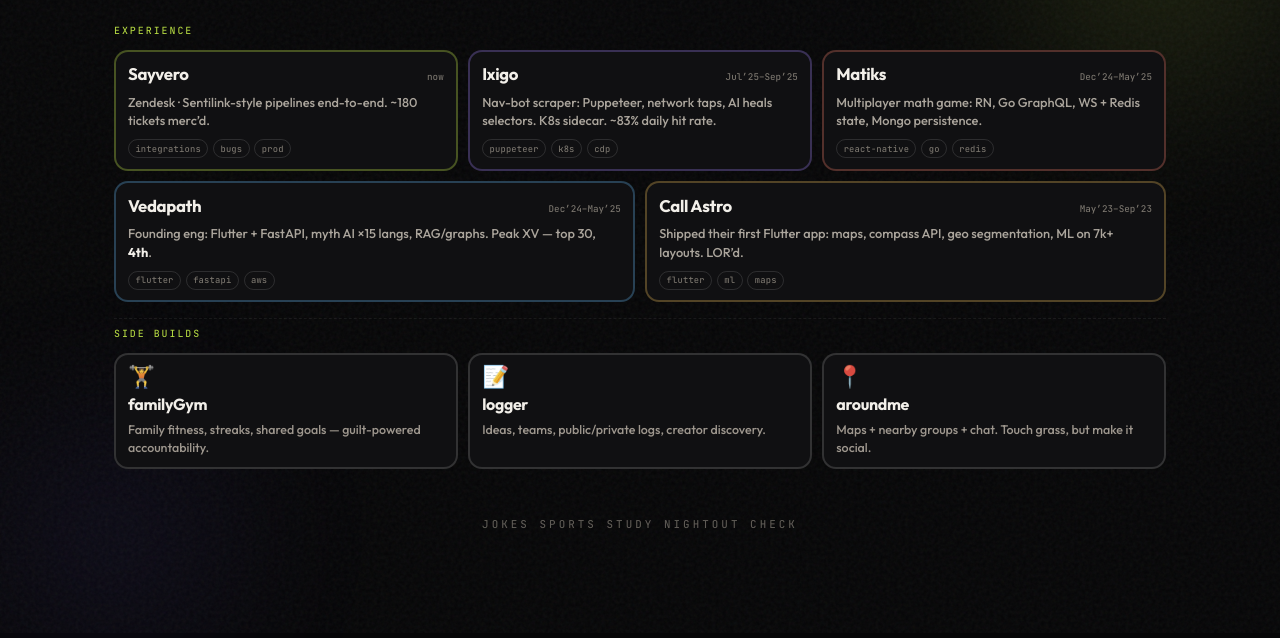
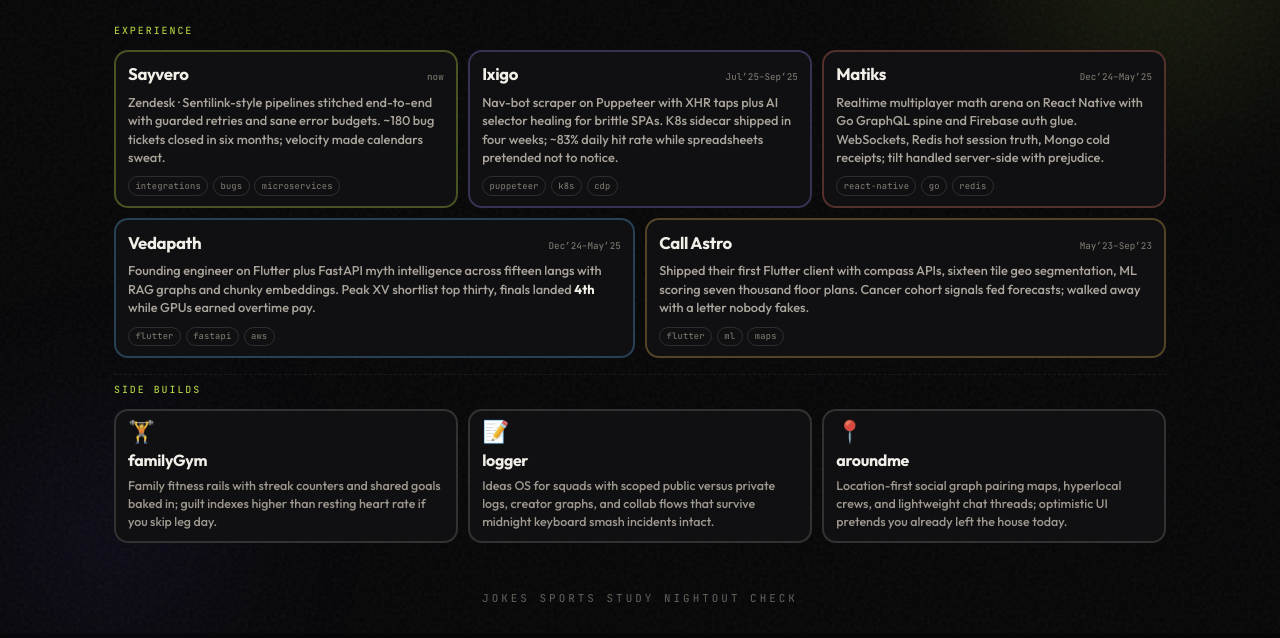
Before and after one commit to be-kaRAM/KARAM, a plain HTML site: page index.html in a window 1280 px wide. Shown: the part 167-805 px from the top of the page. Drawn offline with Linux system fonts and the light colour scheme.

Commit message:
Refine content and descriptions in index.html for clarity and impact, enhancing project summaries and meta description.

```diff
--- a/index.html
+++ b/index.html
@@ -3,7 +3,7 @@
 <head>
     <meta charset="UTF-8">
     <meta name="viewport" content="width=device-width, initial-scale=1.0">
-    <meta name="description" content="Karam — full-stack · integrations · Sayvero · Ixigo · builds">
+    <meta name="description" content="Karam · full-stack · integrations · Sayvero · Ixigo · builds">
     <title>KARAM</title>
     <link rel="icon" href="favicon.ico" type="image/x-icon">
     <link href="https://fonts.googleapis.com/css2?family=Instrument+Serif:ital@0;1&family=Outfit:wght@500;600;700&family=JetBrains+Mono:wght@450;500&display=swap" rel="stylesheet">
@@ -20,7 +20,7 @@
                 <div class="hero-left">
                     <p class="tag mono" title="karamveers21iitk@gmail.com"><span class="tag-short">~/karamveers21iitk@gmail.com</span><span class="tag-full">~/karamveers21iitk@gmail.com</span><span class="cursor">▍</span></p>
                     <h1 class="hero-name">KARAM</h1>
-                    <p class="hook">vendor APIs → prod-grade integrations · headless pipelines + CDP observability · WS / Redis realtime cores · metrics &amp; rollback over vibes — browsers gaslight; dashboards don’t</p>
+                    <p class="hook">vendor APIs → prod-grade integrations · headless pipelines + CDP observability · WS / Redis realtime cores · metrics &amp; rollback beat vibes; browsers gaslight while dashboards snitch cold facts</p>
                 </div>
                 <div class="hero-right">
                     <p class="status mono"><span class="pulse"></span> open to chaos</p>
@@ -43,9 +43,9 @@
                     <h2>Sayvero</h2>
                     <time class="mono">now</time>
                 </header>
-                <p>Zendesk · Sentilink-style pipelines end-to-end. ~180 tickets merc’d.</p>
+                <p>Zendesk · Sentilink-style pipelines stitched end-to-end with guarded retries and sane error budgets. ~180 bug tickets closed in six months; velocity made calendars sweat.</p>
                 <ul class="tags mono">
-                    <li>integrations</li><li>bugs</li><li>prod</li>
+                    <li>integrations</li><li>bugs</li><li>microservices</li>
                 </ul>
             </article>
 
@@ -54,7 +54,7 @@
                     <h2>Ixigo</h2>
                     <time class="mono">Jul’25–Sep’25</time>
                 </header>
-                <p>Nav-bot scraper: Puppeteer, network taps, AI heals selectors. K8s sidecar. ~83% daily hit rate.</p>
+                <p>Nav-bot scraper on Puppeteer with XHR taps plus AI selector healing for brittle SPAs. K8s sidecar shipped in four weeks; ~83% daily hit rate while spreadsheets pretended not to notice.</p>
                 <ul class="tags mono">
                     <li>puppeteer</li><li>k8s</li><li>cdp</li>
                 </ul>
@@ -65,7 +65,7 @@
                     <h2>Matiks</h2>
                     <time class="mono">Dec’24–May’25</time>
                 </header>
-                <p>Multiplayer math game: RN, Go GraphQL, WS + Redis state, Mongo persistence.</p>
+                <p>Realtime multiplayer math arena on React Native with Go GraphQL spine and Firebase auth glue. WebSockets, Redis hot session truth, Mongo cold receipts; tilt handled server-side with prejudice.</p>
                 <ul class="tags mono">
                     <li>react-native</li><li>go</li><li>redis</li>
                 </ul>
@@ -76,7 +76,7 @@
                     <h2>Vedapath</h2>
                     <time class="mono">Dec’24–May’25</time>
                 </header>
-                <p>Founding eng: Flutter + FastAPI, myth AI ×15 langs, RAG/graphs. Peak XV — top 30, <strong>4th</strong>.</p>
+                <p>Founding engineer on Flutter plus FastAPI myth intelligence across fifteen langs with RAG graphs and chunky embeddings. Peak XV shortlist top thirty, finals landed <strong>4th</strong> while GPUs earned overtime pay.</p>
                 <ul class="tags mono">
                     <li>flutter</li><li>fastapi</li><li>aws</li>
                 </ul>
@@ -87,7 +87,7 @@
                     <h2>Call Astro</h2>
                     <time class="mono">May’23–Sep’23</time>
                 </header>
-                <p>Shipped their first Flutter app: maps, compass API, geo segmentation, ML on 7k+ layouts. LOR’d.</p>
+                <p>Shipped their first Flutter client with compass APIs, sixteen tile geo segmentation, ML scoring seven thousand floor plans. Cancer cohort signals fed forecasts; walked away with a letter nobody fakes.</p>
                 <ul class="tags mono">
                     <li>flutter</li><li>ml</li><li>maps</li>
                 </ul>
@@ -100,19 +100,19 @@
             <article class="tile tile-proj" data-tone="mint">
                 <span class="proj-emoji" aria-hidden="true">🏋</span>
                 <h3>familyGym</h3>
-                <p>Family fitness, streaks, shared goals — guilt-powered accountability.</p>
+                <p>Family fitness rails with streak counters and shared goals baked in; guilt indexes higher than resting heart rate if you skip leg day.</p>
             </article>
 
             <article class="tile tile-proj" data-tone="rose">
                 <span class="proj-emoji" aria-hidden="true">📝</span>
                 <h3>logger</h3>
-                <p>Ideas, teams, public/private logs, creator discovery.</p>
+                <p>Ideas OS for squads with scoped public versus private logs, creator graphs, and collab flows that survive midnight keyboard smash incidents intact.</p>
             </article>
 
             <article class="tile tile-proj" data-tone="ocean">
                 <span class="proj-emoji" aria-hidden="true">📍</span>
                 <h3>aroundme</h3>
-                <p>Maps + nearby groups + chat. Touch grass, but make it social.</p>
+                <p>Location-first social graph pairing maps, hyperlocal crews, and lightweight chat threads; optimistic UI pretends you already left the house today.</p>
             </article>
             </div>
         </div>
```
